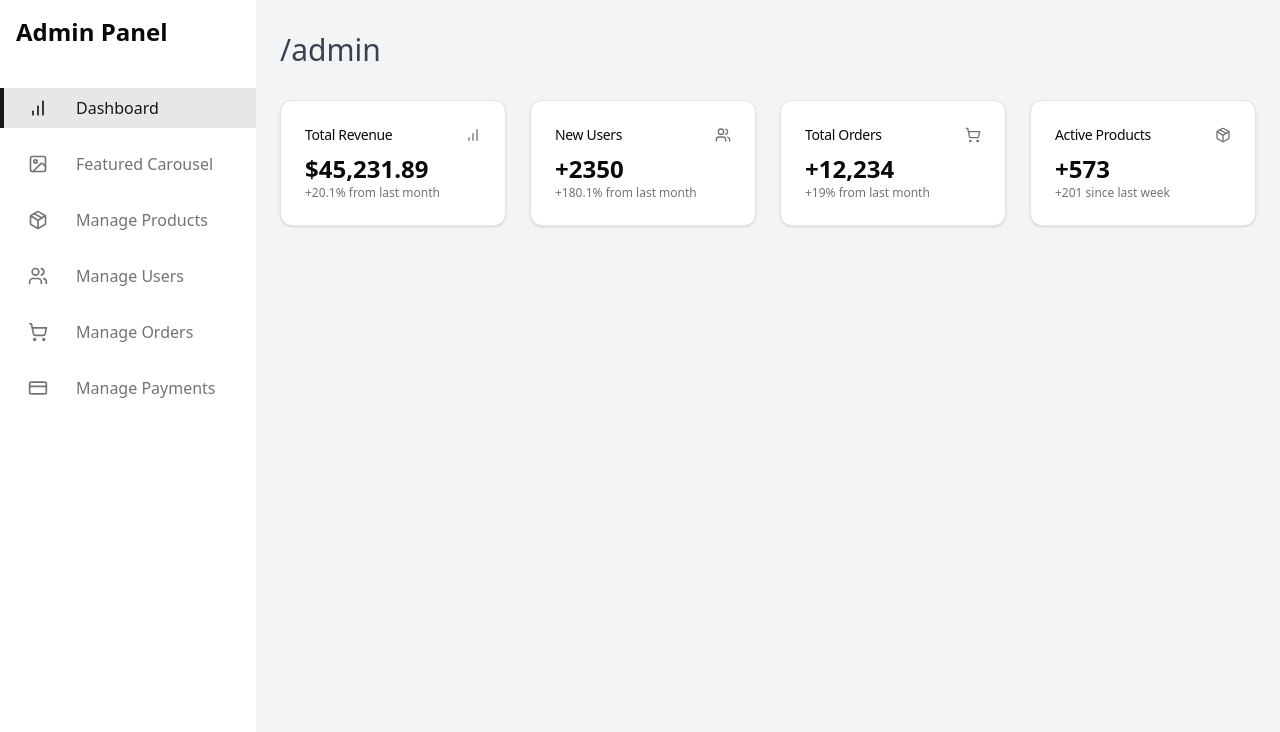
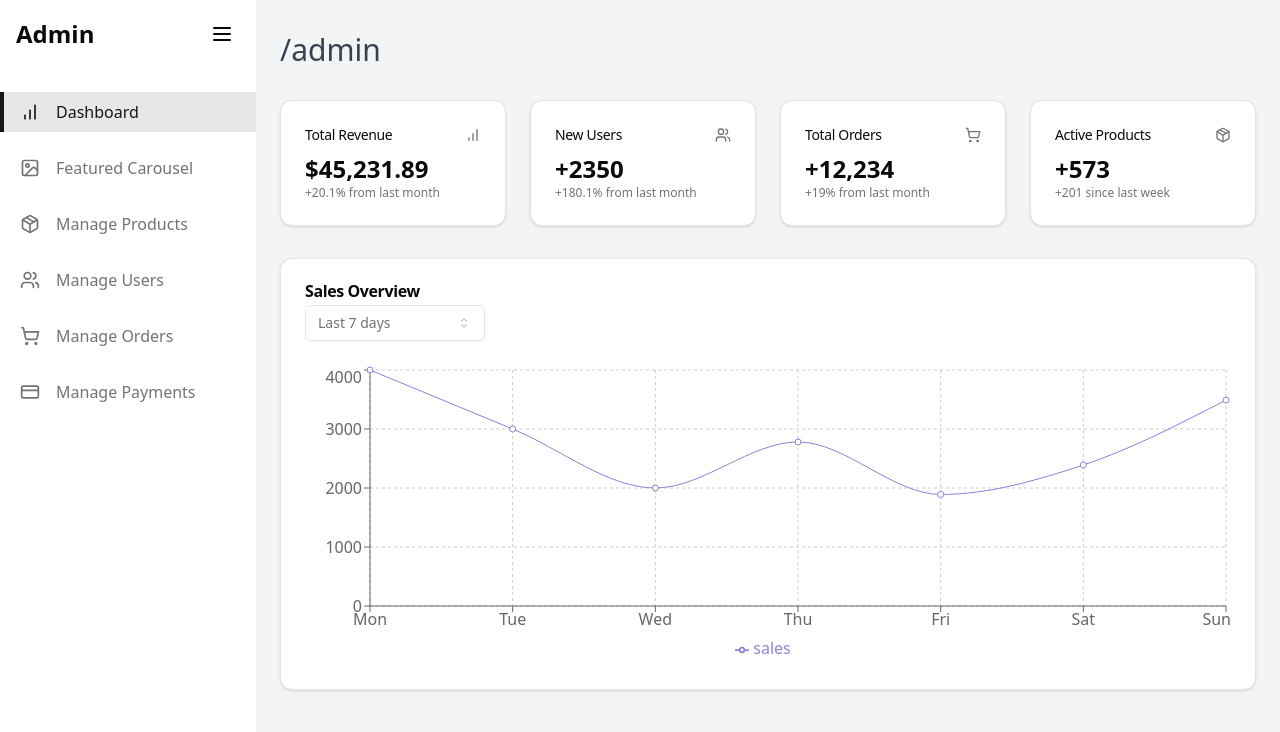
Before and after one commit to sipamungkas/mini-store-nextjs-14, a Next.js app: page /admin in a window 1280 px wide. Shown: the top 732 px of the page. Built offline with nearby package versions, Linux system fonts and the light colour scheme.

Commit message:
feat(admin): layout sidebar add responsive and collapsible sidebar

```diff
--- a/src/app/admin/_components/sidebar-item.tsx
+++ b/src/app/admin/_components/sidebar-item.tsx
@@ -1,27 +1,36 @@
 "use client";
 
+import { cn } from "@/lib/utils";
 import Link from "next/link";
 import { usePathname } from "next/navigation";
+
 
 interface Props {
   icon: React.ReactNode;
   title: string;
   href: string;
+  collapsed: boolean;
 }
 
-export function SidebarItem({ icon, title, href }: Props) {
+export function SidebarItem({ icon, title, href, collapsed }: Props) {
   const pathname = usePathname();
   return (
     <Link
       href={href}
-      className={`flex items-center px-6 py-2 mt-4 duration-200 border-l-4 ${
+      className={`flex items-center px-4 py-2 mt-4 duration-200 border-l-4 ${
         href === pathname
           ? "bg-primary/10 text-primary border-primary"
           : "border-transparent text-muted-foreground hover:bg-muted hover:text-foreground"
       }`}
     >
       {icon}
-      <span className="mx-4">{title}</span>
+      <span
+        className={cn("mx-4 transition duration-300 delay-1000 ", {
+          hidden: collapsed,
+        })}
+      >
+        {title}
+      </span>
     </Link>
   );
 }
--- a/src/app/admin/layout.tsx
+++ b/src/app/admin/layout.tsx
@@ -4,6 +4,7 @@ import {
   BarChart,
   CreditCard,
   Image,
+  Menu,
   Package,
   ShoppingCart,
   Users,
@@ -11,6 +12,9 @@ import {
 import { usePathname } from "next/navigation";
 
 import { SidebarItem } from "./_components/sidebar-item";
+import { cn } from "@/lib/utils";
+import { Button } from "@/components/ui/button";
+import { useEffect, useState } from "react";
 
 export default function AdminLayout({
   children,
@@ -18,45 +22,82 @@ export default function AdminLayout({
   children: React.ReactNode;
 }>) {
   const pathname = usePathname();
-  console.log({ pathname });
+  const [isSidebarCollapsed, setIsSidebarCollapsed] = useState(false);
+
+  useEffect(() => {
+    const handleResize = () => {
+      if (window.innerWidth <= 768) {
+        setIsSidebarCollapsed(true);
+      } else {
+        setIsSidebarCollapsed(false);
+      }
+    };
+
+    window.addEventListener("resize", handleResize);
+
+    // Initial check
+    handleResize();
+
+    return () => {
+      window.removeEventListener("resize", handleResize);
+    };
+  }, []);
+
+  const toggleSidebar = () => {
+    setIsSidebarCollapsed(!isSidebarCollapsed);
+  };
   return (
     <div className="flex h-screen bg-gray-100">
       {/* Sidebar */}
-      <aside className="w-64 bg-white shadow-md">
-        <div className="p-4">
-          <h1 className="text-2xl font-bold">Admin Panel</h1>
+      <aside
+        className={cn(
+          "bg-white shadow-md transition-all duration-300",
+          !isSidebarCollapsed ? "w-64" : "w-16"
+        )}
+      >
+        <div className="p-4 flex justify-between items-center">
+          {!isSidebarCollapsed && <h1 className="text-2xl font-bold">Admin</h1>}
+          <Button variant="ghost" size="icon" onClick={toggleSidebar}>
+            <Menu className="h-6 w-6" />
+          </Button>
         </div>
         <nav className="mt-6">
           <SidebarItem
-            icon={<BarChart className="mr-3 h-5 w-5" />}
+            icon={<BarChart className="h-5 w-5" />}
             title="Dashboard"
             href="/admin"
+            collapsed={isSidebarCollapsed}
           />
           <SidebarItem
             // eslint-disable-next-line jsx-a11y/alt-text
-            icon={<Image className="mr-3 h-5 w-5" />}
+            icon={<Image className="h-5 w-5" />}
             title="Featured Carousel"
             href="/admin/featured-carousel"
+            collapsed={isSidebarCollapsed}
           />
           <SidebarItem
-            icon={<Package className="mr-3 h-5 w-5" />}
+            icon={<Package className="h-5 w-5" />}
             title="Manage Products"
             href="/admin/products"
+            collapsed={isSidebarCollapsed}
           />
           <SidebarItem
-            icon={<Users className="mr-3 h-5 w-5" />}
+            icon={<Users className="h-5 w-5" />}
             title="Manage Users"
             href="/admin/users"
+            collapsed={isSidebarCollapsed}
           />
           <SidebarItem
-            icon={<ShoppingCart className="mr-3 h-5 w-5" />}
+            icon={<ShoppingCart className="h-5 w-5" />}
             title="Manage Orders"
             href="/admin/orders"
+            collapsed={isSidebarCollapsed}
           />
           <SidebarItem
-            icon={<CreditCard className="mr-3 h-5 w-5" />}
+            icon={<CreditCard className="h-5 w-5" />}
             title="Manage Payments"
             href="/admin/payments"
+            collapsed={isSidebarCollapsed}
           />
         </nav>
       </aside>
--- a/src/app/admin/page.tsx
+++ b/src/app/admin/page.tsx
@@ -1,9 +1,77 @@
-import { Card, CardContent, CardHeader, CardTitle } from "@/components/ui/card";
+"use client";
+
+import {
+  Card,
+  CardContent,
+  CardDescription,
+  CardHeader,
+  CardTitle,
+} from "@/components/ui/card";
+import {
+  Select,
+  SelectContent,
+  SelectItem,
+  SelectTrigger,
+  SelectValue,
+} from "@/components/ui/select";
 
 import { BarChart, Users, ShoppingCart, Package } from "lucide-react";
+import { useState } from "react";
+import {
+  ResponsiveContainer,
+  LineChart,
+  CartesianGrid,
+  XAxis,
+  YAxis,
+  Tooltip,
+  Legend,
+  Line,
+} from "recharts";
+
+const salesData = {
+  "7days": [
+    { name: "Mon", sales: 4000 },
+    { name: "Tue", sales: 3000 },
+    { name: "Wed", sales: 2000 },
+    { name: "Thu", sales: 2780 },
+    { name: "Fri", sales: 1890 },
+    { name: "Sat", sales: 2390 },
+    { name: "Sun", sales: 3490 },
+  ],
+  "30days": [
+    { name: "Week 1", sales: 15000 },
+    { name: "Week 2", sales: 18000 },
+    { name: "Week 3", sales: 12000 },
+    { name: "Week 4", sales: 20000 },
+  ],
+  "6months": [
+    { name: "Jan", sales: 65000 },
+    { name: "Feb", sales: 72000 },
+    { name: "Mar", sales: 58000 },
+    { name: "Apr", sales: 80000 },
+    { name: "May", sales: 95000 },
+    { name: "Jun", sales: 88000 },
+  ],
+  "1year": [
+    { name: "Jan", sales: 65000 },
+    { name: "Feb", sales: 72000 },
+    { name: "Mar", sales: 58000 },
+    { name: "Apr", sales: 80000 },
+    { name: "May", sales: 95000 },
+    { name: "Jun", sales: 88000 },
+    { name: "Jul", sales: 102000 },
+    { name: "Aug", sales: 110000 },
+    { name: "Sep", sales: 98000 },
+    { name: "Oct", sales: 105000 },
+    { name: "Nov", sales: 118000 },
+    { name: "Dec", sales: 135000 },
+  ],
+};
 
 export default function DashboardPage() {
+  const [selectedTimeRange, setSelectedTimeRange] = useState("7days");
   return (
+    <div className="space-y-6">
       <div className="grid gap-6 mb-8 md:grid-cols-2 xl:grid-cols-4">
         <Card>
           <CardHeader className="flex flex-row items-center justify-between space-y-0 pb-2">
@@ -36,17 +104,62 @@ export default function DashboardPage() {
           </CardHeader>
           <CardContent>
             <div className="text-2xl font-bold">+12,234</div>
-          <p className="text-xs text-muted-foreground">+19% from last month</p>
+            <p className="text-xs text-muted-foreground">
+              +19% from last month
+            </p>
           </CardContent>
         </Card>
         <Card>
           <CardHeader className="flex flex-row items-center justify-between space-y-0 pb-2">
-          <CardTitle className="text-sm font-medium">Active Products</CardTitle>
+            <CardTitle className="text-sm font-medium">
+              Active Products
+            </CardTitle>
             <Package className="h-4 w-4 text-muted-foreground" />
           </CardHeader>
           <CardContent>
             <div className="text-2xl font-bold">+573</div>
-          <p className="text-xs text-muted-foreground">+201 since last week</p>
+            <p className="text-xs text-muted-foreground">
+              +201 since last week
+            </p>
+          </CardContent>
+        </Card>
+      </div>
+      <Card>
+        <CardHeader>
+          <CardTitle>Sales Overview</CardTitle>
+          <CardDescription>
+            <Select
+              value={selectedTimeRange}
+              onValueChange={setSelectedTimeRange}
+            >
+              <SelectTrigger className="w-[180px]">
+                <SelectValue placeholder="Select time range" />
+              </SelectTrigger>
+              <SelectContent>
+                <SelectItem value="7days">Last 7 days</SelectItem>
+                <SelectItem value="30days">Last 30 days</SelectItem>
+                <SelectItem value="6months">Last 6 months</SelectItem>
+                <SelectItem value="1year">Last year</SelectItem>
+              </SelectContent>
+            </Select>
+          </CardDescription>
+        </CardHeader>
+        <CardContent>
+          <ResponsiveContainer width="100%" height={300}>
+            <LineChart data={salesData[selectedTimeRange]}>
+              <CartesianGrid strokeDasharray="3 3" />
+              <XAxis dataKey="name" />
+              <YAxis />
+              <Tooltip />
+              <Legend />
+              <Line
+                type="monotone"
+                dataKey="sales"
+                stroke="#8884d8"
+                activeDot={{ r: 8 }}
+              />
+            </LineChart>
+          </ResponsiveContainer>
         </CardContent>
       </Card>
     </div>
```
Lines whose indentation alone changed are shown as unchanged.
